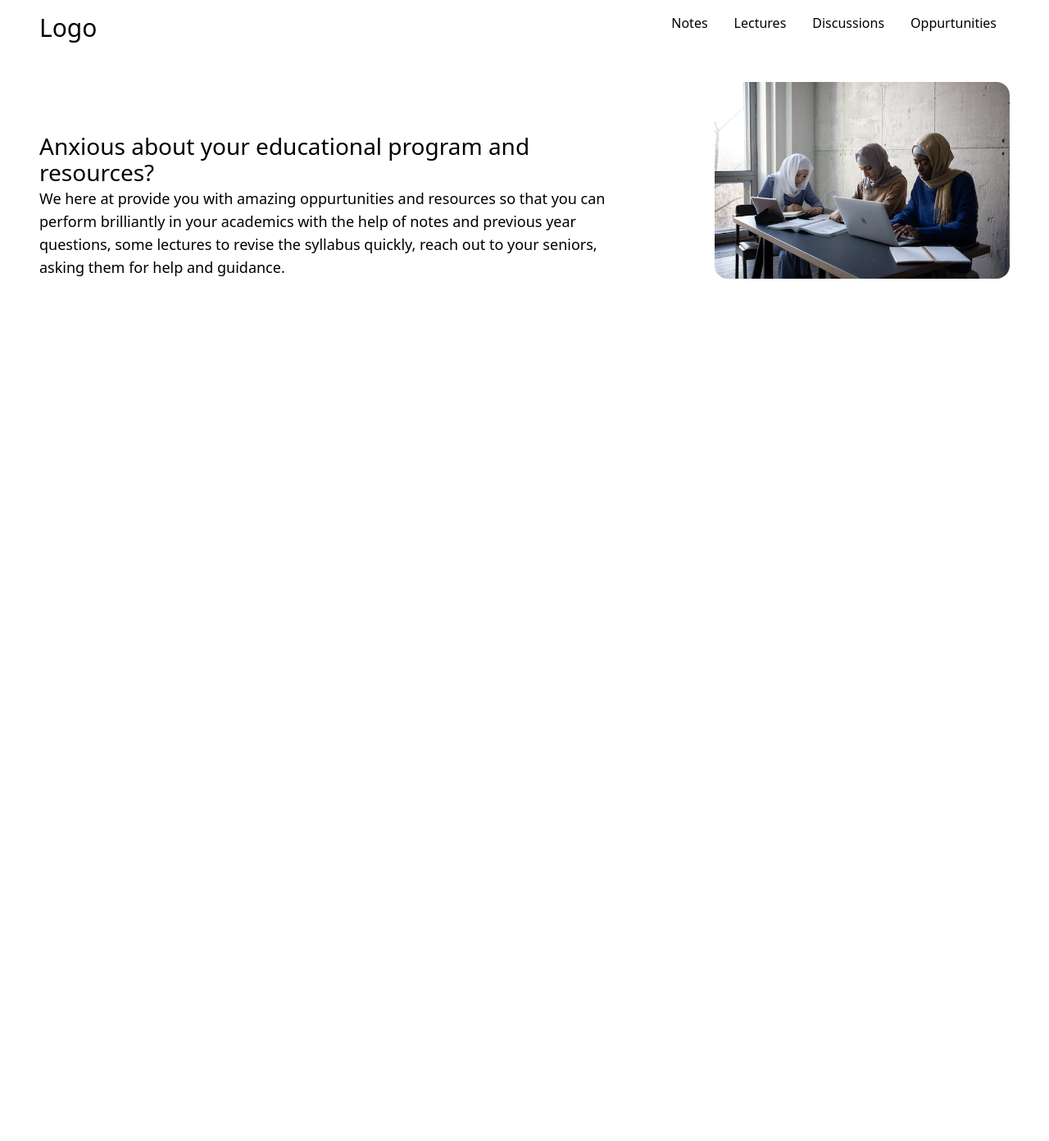
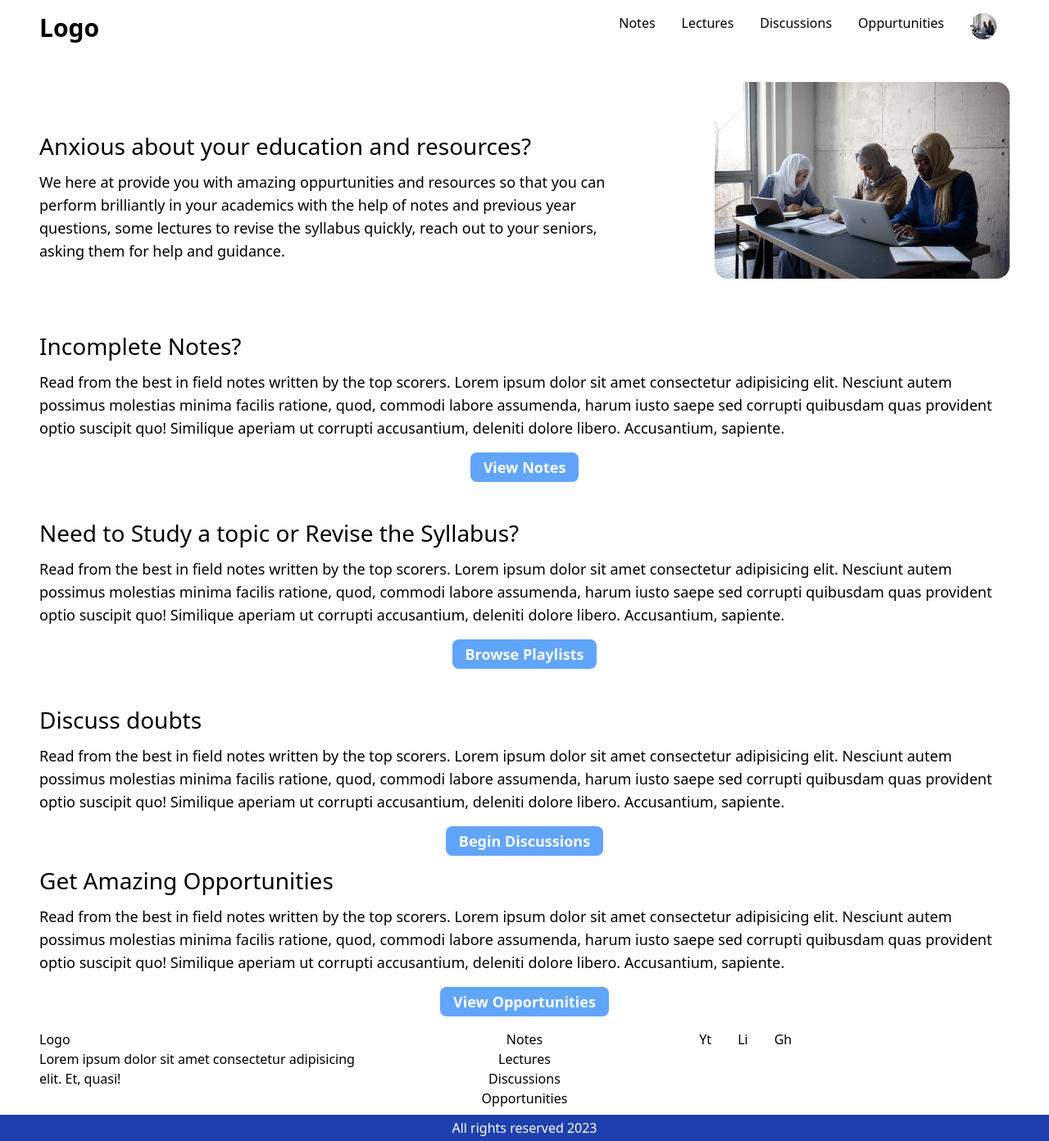
Before and after one commit to ShivanshAr97/HighSchool, a React (Create React App) app: page / in a window 1280 px wide. Shown: the whole page at 82% size. Before the commit the page ends 800 px from the top, so only its background shows below. Built offline with nearby package versions, Linux system fonts and the light colour scheme; the HTML template or start-up script is replaced by a standard one.

Commit message:
Main/ Landing Page

```diff
--- a/src/App.js
+++ b/src/App.js
@@ -1,14 +1,30 @@
 import React from 'react'
 import Navbar from './components/Navbar';
 import Main from './components/Main';
+import Notes from './components/Notes';
+import Lectures from './components/Lectures';
+import Discussions from './components/Discussions';
+import Opportunities from './components/Opportunities';
+import Footer from './Footer';
 
 function App() {
   return (
     <>
-    <Navbar/>
-    <Main/>
+      <Navbar />
+
+      <Main />
+
+      <Notes heading="Incomplete Notes?" content="Read from the best in field notes written by the top scorers. Lorem ipsum dolor sit amet consectetur adipisicing elit. Nesciunt autem possimus molestias minima facilis ratione, quod, commodi labore assumenda, harum iusto saepe sed corrupti quibusdam quas provident optio suscipit quo! Similique aperiam ut corrupti accusantium, deleniti dolore libero. Accusantium, sapiente." button="View Notes" />
+
+      <Lectures heading="Need to Study a topic or Revise the Syllabus?" content="Read from the best in field notes written by the top scorers. Lorem ipsum dolor sit amet consectetur adipisicing elit. Nesciunt autem possimus molestias minima facilis ratione, quod, commodi labore assumenda, harum iusto saepe sed corrupti quibusdam quas provident optio suscipit quo! Similique aperiam ut corrupti accusantium, deleniti dolore libero. Accusantium, sapiente." button="Browse  Playlists" />
+
+      <Discussions heading="Discuss doubts" content="Read from the best in field notes written by the top scorers. Lorem ipsum dolor sit amet consectetur adipisicing elit. Nesciunt autem possimus molestias minima facilis ratione, quod, commodi labore assumenda, harum iusto saepe sed corrupti quibusdam quas provident optio suscipit quo! Similique aperiam ut corrupti accusantium, deleniti dolore libero. Accusantium, sapiente." button="Begin Discussions" />
+
+      <Opportunities heading="Get Amazing Opportunities" content="Read from the best in field notes written by the top scorers. Lorem ipsum dolor sit amet consectetur adipisicing elit. Nesciunt autem possimus molestias minima facilis ratione, quod, commodi labore assumenda, harum iusto saepe sed corrupti quibusdam quas provident optio suscipit quo! Similique aperiam ut corrupti accusantium, deleniti dolore libero. Accusantium, sapiente." button="View Opportunities" />
+
+      <Footer/>
     </>
-    );
+  );
 }
 
 export default App;
--- /dev/null
+++ b/src/Footer.js
@@ -0,0 +1,34 @@
+import React from 'react'
+
+const Footer = () => {
+    return (
+        <>
+            <div className='flex mx-12'>
+                <div className='w-1/3'>
+                    Logo
+                    <p>Lorem ipsum dolor sit amet consectetur adipisicing elit. Et, quasi!</p>
+                </div>
+                <div className='w-1/3 text-center'>
+                    <ul>
+                        <li>Notes</li>
+                        <li>Lectures</li>
+                        <li>Discussions</li>
+                        <li>Opportunities</li>
+                    </ul>
+                </div>
+                <div className='w-1/3'>
+                    <ul className='flex text-center'>
+                        <li className='mx-4'>Yt</li>
+                        <li className='mx-4'>Li</li>
+                        <li className='mx-4'>Gh</li>
+                    </ul>
+                </div>
+            </div>
+            <div className=''>
+                <p className='bg-blue-800 text-center py-1 text-white mt-2'>All rights reserved 2023</p>
+            </div>
+        </>
+    )
+}
+
+export default Footer
--- /dev/null
+++ b/src/components/Discussions.js
@@ -0,0 +1,14 @@
+import React from 'react'
+
+const Discussions = ({heading, content, button}) => {
+    return (
+        <div className='mx-12 text-lg'>
+            <h1 className='text-[1.75rem] font-medium'>{heading}</h1>
+            <p className='mt-4'>{content}</p>
+            <button className='text-center border bg-blue-400 text-white border-none font-bold py-1 px-4 rounded-lg flex mx-auto my-4'>{button}</button>
+
+        </div>
+    )
+}
+
+export default Discussions
--- /dev/null
+++ b/src/components/Lectures.js
@@ -0,0 +1,14 @@
+import React from 'react'
+
+const Lectures = ({heading, content, button}) => {
+    return (
+        <div className='mx-12 my-12 text-lg'>
+            <h1 className='text-[1.75rem] font-medium'>{heading}</h1>
+            <p className='mt-4'>{content}</p>
+            <button className='text-center border bg-blue-400 text-white border-none font-bold py-1 px-4 rounded-lg flex mx-auto my-4'>{button}</button>
+
+        </div>
+    )
+}
+
+export default Lectures
--- a/src/components/Main.js
+++ b/src/components/Main.js
@@ -3,9 +3,10 @@ import img1 from '../photo.jpeg'
 
 const Main = () => {
     return (
-        <div className='flex mx-8 my-12 justify-between px-4'>
+        <div className='flex mx-8 mt-12 mb-6 justify-between px-4'>
             <section className='w-[60%] py-16 text-lg'>
-                <span className='text-[1.75rem] text-extrabold'>Anxious about your educational program and resources?</span><br />We here at provide you with amazing oppurtunities and resources so that you can perform brilliantly in your academics with the help of notes and previous year questions, some lectures to revise the syllabus quickly, reach out to your seniors, asking them for help and guidance.
+                <p className='text-[1.75rem] font-medium'>Anxious about your education and resources?</p>
+                <p className='mt-4'>We here at provide you with amazing oppurtunities and resources so that you can perform brilliantly in your academics with the help of notes and previous year questions, some lectures to revise the syllabus quickly, reach out to your seniors, asking them for help and guidance.</p>
             </section>
             <section>
                 <img className='h-60 rounded-2xl' src={img1} alt="" />
--- a/src/components/Navbar.js
+++ b/src/components/Navbar.js
@@ -1,9 +1,10 @@
 import React from 'react'
+import profile from '../photo.jpeg'
 
 const Navbar = () => {
     return (
-    <div className='flex justify-between mx-12 my-4'>
-    <div className='text-bold text-3xl'>
+        <div className='flex justify-between mx-12 my-4 align-middle'>
+            <div className='font-bold text-3xl'>
                 Logo
             </div>
             <div>
@@ -12,6 +13,7 @@ const Navbar = () => {
                     <li className='mx-4 cursor-pointer'>Lectures</li>
                     <li className='mx-4 cursor-pointer'>Discussions</li>
                     <li className='mx-4 cursor-pointer'>Oppurtunities</li>
+                    <img className='mx-4 h-8 w-8 object-fill cursor-pointer rounded-full' src={profile} alt="" />
                 </ul>
             </div>
         </div>
--- /dev/null
+++ b/src/components/Notes.js
@@ -0,0 +1,14 @@
+import React from 'react'
+
+const Notes = ({heading, content, button}) => {
+    return (
+        <div className='mx-12 text-lg'>
+            <h1 className='text-[1.75rem] font-medium'>{heading}</h1>
+            <p className='mt-4'>{content}</p>
+            <button className='text-center border bg-blue-400 text-white border-none font-bold py-1 px-4 rounded-lg flex mx-auto my-4'>{button}</button>
+
+        </div>
+    )
+}
+
+export default Notes
--- /dev/null
+++ b/src/components/Opportunities.js
@@ -0,0 +1,14 @@
+import React from 'react'
+
+const Opportunities = ({heading, content, button}) => {
+    return (
+        <div className='mx-12 text-lg'>
+            <h1 className='text-[1.75rem] font-medium'>{heading}</h1>
+            <p className='mt-4'>{content}</p>
+            <button className='text-center border bg-blue-400 text-white border-none font-bold py-1 px-4 rounded-lg flex mx-auto my-4'>{button}</button>
+
+        </div>
+    )
+}
+
+export default Opportunities
```
Also changed, not shown: 1 other file (tests, documents, lock files or other folders). Lines whose indentation alone changed are shown as unchanged.
